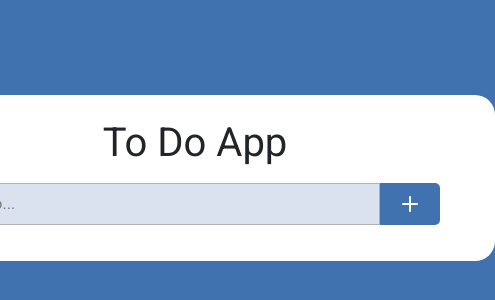
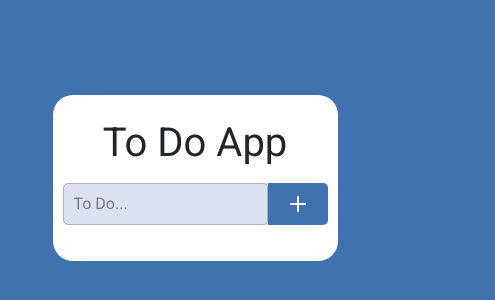
Before and after one commit to nik0laevvlad/todo-app, a React (Create React App) app: page / in a window 390 px wide. Shown: the part 244-544 px from the top of the page, 495 px wide, since content can reach past the window. Built offline with nearby package versions, Linux system fonts and the light colour scheme.

Commit message:
phone view

```diff
--- a/src/modules/AddItemForm.tsx
+++ b/src/modules/AddItemForm.tsx
@@ -1,4 +1,4 @@
-import { Form } from 'react-bootstrap';
+import { Button, Form, FormControl } from 'react-bootstrap';
 import React, { useState } from 'react';
 
 interface Props {
@@ -17,13 +17,13 @@ export const AddItemForm = ({ addTodo }: Props) => {
         setText('');
       }}
     >
-      <input
+      <FormControl
         className='input_value'
         placeholder='To Do...'
         value={text}
         onChange={(e) => setText(e.target.value)}
       />
-      <button className='input_button' type='submit' />
+      <Button className='input_button' type='submit' />
     </Form>
   );
 };
--- a/src/modules/ListItem.tsx
+++ b/src/modules/ListItem.tsx
@@ -1,4 +1,7 @@
 import { TodoItem } from '../types';
+import FormCheckLabel from "react-bootstrap/FormCheckLabel";
+import FormCheckInput from "react-bootstrap/FormCheckInput";
+import { Button } from "react-bootstrap";
 
 interface Props {
   item: TodoItem;
@@ -10,8 +13,8 @@ interface Props {
 export const ListItem = ({ item, completeTask, deleteTask, show }: Props) => {
   return (
     <div className='task'>
-      <label className='task_label'>
-        <input
+      <FormCheckLabel className='task_label'>
+        <FormCheckInput
           className='task_checkbox'
           type='checkbox'
           checked={item.completed}
@@ -21,9 +24,9 @@ export const ListItem = ({ item, completeTask, deleteTask, show }: Props) => {
         }}>
           {item.text}
         </h6>
-      </label>
-      <button className='task_edit' onClick={() => show()} />
-      <button className='task_delete' onClick={() => deleteTask()} />
+      </FormCheckLabel>
+      <Button className='task_edit' onClick={() => show()} />
+      <Button className='task_delete' onClick={() => deleteTask()} />
     </div>
   );
 };
--- a/src/modules/UpdateTask.tsx
+++ b/src/modules/UpdateTask.tsx
@@ -1,4 +1,4 @@
-import { Form } from 'react-bootstrap';
+import { Button, Form, FormControl } from 'react-bootstrap';
 import React, { useState } from 'react';
 
 interface Props {
@@ -18,14 +18,14 @@ export const UpdateTask = ({ updateTask, initialValue }: Props) => {
         setNewText('');
       }}
     >
-      <input
+      <FormControl
         className='input_value'
         value={newText}
         onChange={(e) => {
           setNewText(e.target.value);
         }}
       />
-      <button className='input_update' type='submit' />
+      <Button className='input_update' type='submit' />
     </Form>
   );
 };
--- a/src/styles/styles.sass
+++ b/src/styles/styles.sass
@@ -12,9 +12,8 @@ body
 
 .container
   background: white
-  min-width: 600px
   border-radius: 20px
-  padding: 20px 55px
+  padding: 20px 10px
 
 h1
   font-size: 40px
@@ -89,6 +88,7 @@ h1
 
     &:hover
       opacity: 0.7
+      background-color: #DBE2EF
 
   &_edit
     background-image: url('../icons/edit.svg')
```
